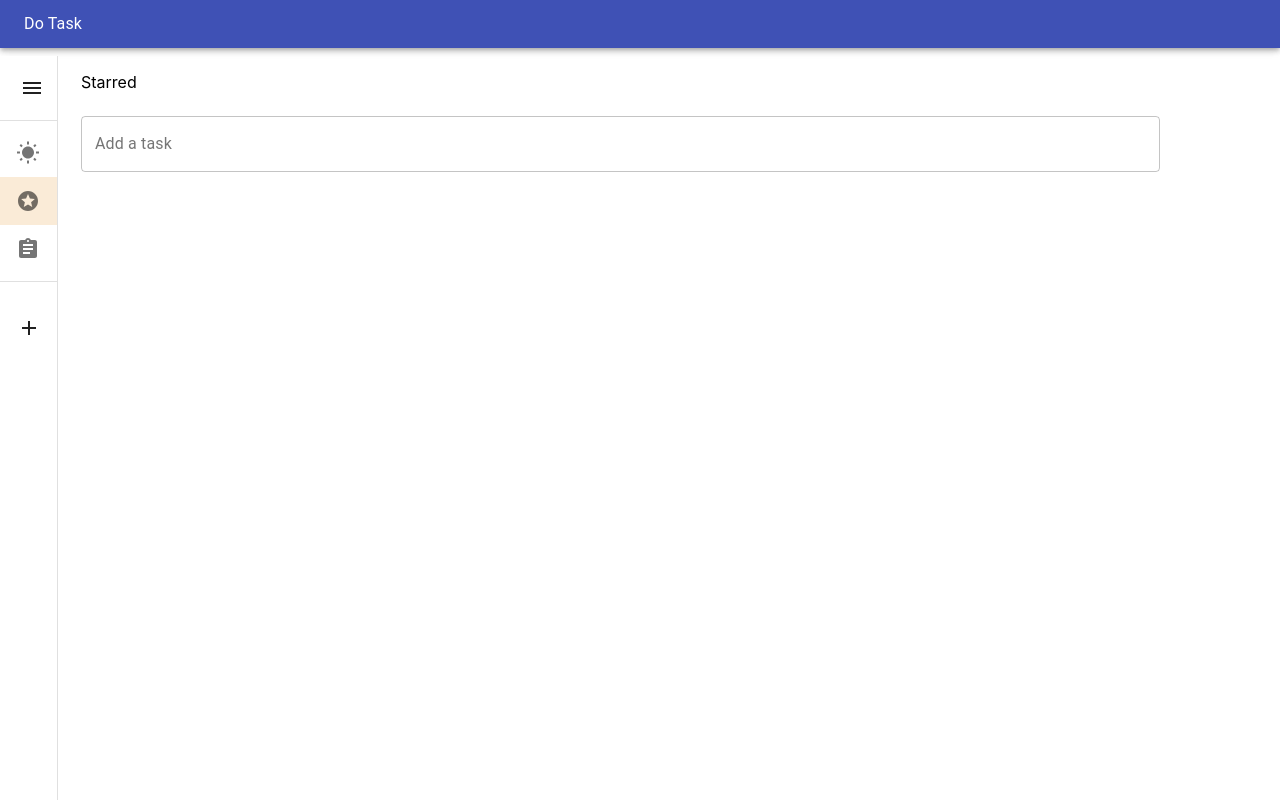
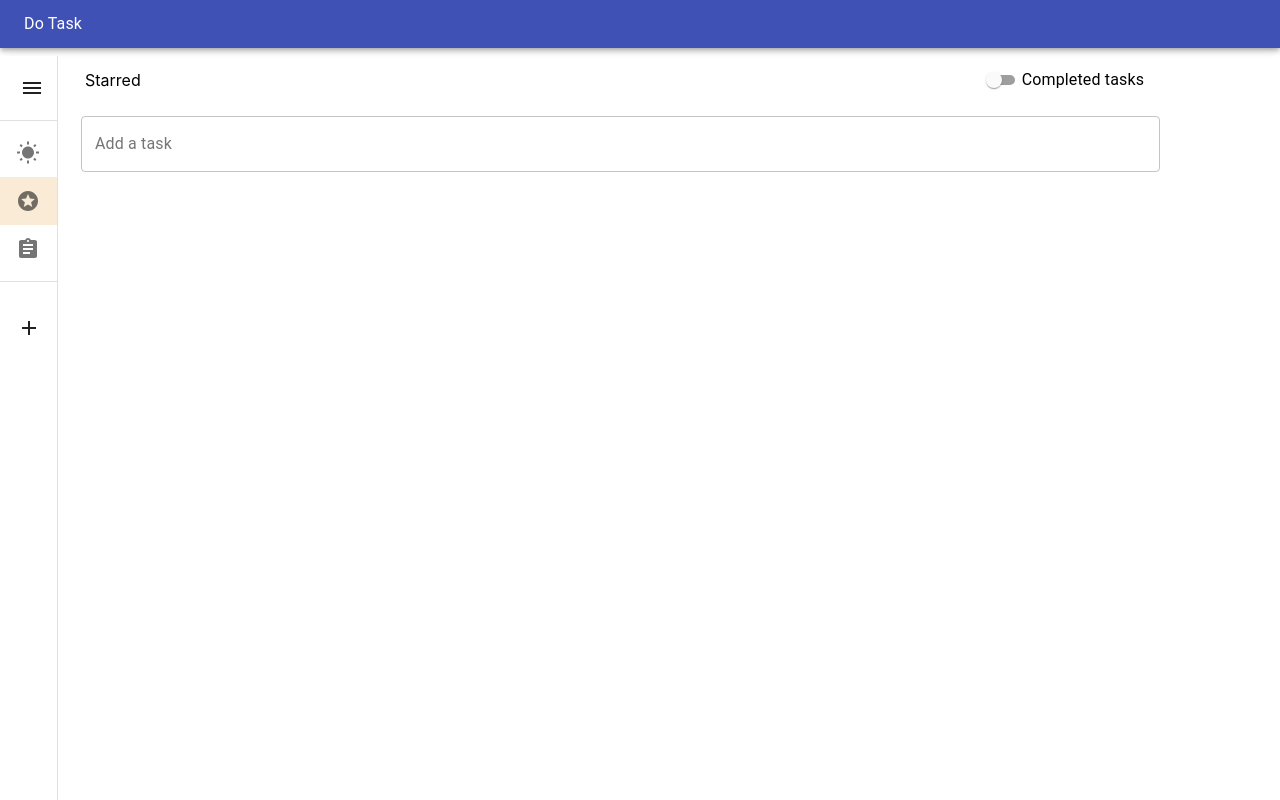
Before and after one commit to siddartha999/Todo, a React (Create React App) app: page /starred in a window 1280 px wide. Built offline with nearby package versions, Linux system fonts and the light colour scheme.

Commit message:
Added completion status for the individual tasks. Refactored the code in the InputForm componennt as well.

```diff
--- a/src/InputForm/InputForm.js
+++ b/src/InputForm/InputForm.js
@@ -31,12 +31,8 @@ const useStyles = makeStyles((theme) => ({
 const InputForm = forwardRef((props, ref) => {
   const classes = useStyles();
   const [inputValue, setInputValue] = useState("");
-  const dispatch = props.dispatch;
   const variant = props.variant || "outlined";
   const placeholderLabel = props.placeholderLabel || "";
-  const actionType = props.actionType || "ADD";
-  const listID = props.listID;
-  const isStarredMode = props.isStarredMode;
   const displayAddIcon = props.displayAddIcon;
 
   useEffect(() => {
@@ -57,13 +53,7 @@ const InputForm = forwardRef((props, ref) => {
 
   const handleSubmit = (event) => {
     event.preventDefault();
-    dispatch({
-      type: actionType,
-      inputValue: inputValue,
-      starred: isStarredMode,
-      listID: listID,
-      taskID: props.taskID,
-    });
+    props.submitHandler(inputValue);
     if (!props.noReset) {
       setInputValue("");
     }
--- a/src/NavSidebar/NavSidebar.js
+++ b/src/NavSidebar/NavSidebar.js
@@ -47,6 +47,16 @@ function NavSidebar() {
     if (!open) {
       setOpen(true);
     }
+  };
+
+  /**
+   * Handler to add a list-item.
+   */
+  const handleAddListItem = (inputValue) => {
+    dispatch({
+      type: "ADD_LIST_ITEM",
+      inputValue: inputValue,
+    });
   };
 
   return (
@@ -117,8 +127,7 @@ function NavSidebar() {
               ref={addNewListInputRef}
               placeholderLabel="New List"
               variant="outlined"
-              dispatch={dispatch}
-              actionType="ADD_LIST_ITEM"
+              submitHandler={handleAddListItem}
             ></InputForm>
           </div>
         </div>
--- a/src/Task/Task.js
+++ b/src/Task/Task.js
@@ -12,6 +12,8 @@ import Typography from "@material-ui/core/Typography";
 import { makeStyles } from "@material-ui/core/styles";
 import StarBorderSharpIcon from "@material-ui/icons/StarBorderSharp";
 import StarSharpIcon from "@material-ui/icons/StarSharp";
+import RadioButtonUncheckedIcon from "@material-ui/icons/RadioButtonUnchecked";
+import CheckCircleOutlineIcon from "@material-ui/icons/CheckCircleOutline";
 
 const useStyles = makeStyles({
   root: {
@@ -44,6 +46,7 @@ const Task = (props) => {
   const dispatch = props.dispatch;
   const taskID = props.details.id;
   const steps = props.details.steps;
+  const isTaskCompleted = props.details.isComplete;
 
   const handleToggleStarred = (event) => {
     event.preventDefault();
@@ -73,10 +76,25 @@ const Task = (props) => {
     return;
   };
 
+  /**
+   *  Handler to toggle the completion status of the task.
+   */
+  const handleToggleTaskCompletion = () => {
+    dispatch({ type: "TOGGLE_TASK_COMPLETION", taskID: taskID });
+  };
+
   return (
     <div className="Task">
       <Card className={classes.root}>
         <CardContent className={classes.content}>
+          <div className="Task-icon-wrapper">
+            {isTaskCompleted ? (
+              <CheckCircleOutlineIcon onClick={handleToggleTaskCompletion} />
+            ) : (
+              <RadioButtonUncheckedIcon onClick={handleToggleTaskCompletion} />
+            )}
+          </div>
+
           <div
             className="Task-details-wrapper"
             onClick={updateDisplayTaskDetails}
--- a/src/TaskDetails/TaskDetails.js
+++ b/src/TaskDetails/TaskDetails.js
@@ -83,12 +83,45 @@ const TaskDetails = (props) => {
   /**
    * Handler to toggle the completion status of a step.
    */
-  const handleToggleComplete = (event) => {
+  const handleToggleStepCompletion = (event) => {
     const stepID = event.target.getAttribute("value");
     dispatch({
       type: "TOGGLE_STEP_COMPLETION",
       taskID: taskID,
       stepID: stepID,
+    });
+  };
+
+  /**
+   * Handler to update the name of the task.
+   */
+  const handleUpdateTaskName = (inputValue) => {
+    dispatch({
+      type: "UPDATE_TASK_NAME",
+      inputValue: inputValue,
+      taskID: taskID,
+    });
+  };
+
+  /**
+   * Handler to update the name of a step.
+   */
+  const handleUpdateStep = (inputValue) => {
+    dispatch({
+      type: "UPDATE_STEP",
+      inputValue: inputValue,
+      taskID: props.taskID,
+    });
+  };
+
+  /**
+   * Handler to add a step to the task.
+   */
+  const handleAddStep = (inputValue) => {
+    dispatch({
+      type: "ADD_STEP",
+      inputValue: inputValue,
+      taskID: taskID,
     });
   };
 
@@ -99,12 +132,10 @@ const TaskDetails = (props) => {
           <div className="TaskDetails-header-title-wrapper">
             <InputForm
               variant="standard"
-              actionType="UPDATE_TASK_NAME"
-              dispatch={dispatch}
-              taskID={taskID}
               initialValue={taskName}
               placeholderLabel="Update task"
               noReset
+              submitHandler={handleUpdateTaskName}
             />
           </div>
         </Card>
@@ -121,12 +152,12 @@ const TaskDetails = (props) => {
                 <div className="TaskDetails-toggle-completed-icon-container">
                   {stepItem.isComplete ? (
                     <CheckCircleOutlineIcon
-                      onClick={handleToggleComplete}
+                      onClick={handleToggleStepCompletion}
                       value={stepItem.id}
                     />
                   ) : (
                     <RadioButtonUncheckedIcon
-                      onClick={handleToggleComplete}
+                      onClick={handleToggleStepCompletion}
                       value={stepItem.id}
                     />
                   )}
@@ -136,9 +167,8 @@ const TaskDetails = (props) => {
                   <InputForm
                     variant="standard"
                     actionType="UPDATE_STEP"
-                    dispatch={dispatch}
-                    taskID={taskID}
                     initialValue={stepItem.step}
+                    submitHandler={handleUpdateStep}
                   />
                 </div>
                 <div
@@ -157,10 +187,8 @@ const TaskDetails = (props) => {
             <InputForm
               variant="standard"
               placeholderLabel="Add step"
-              actionType="ADD_STEP"
-              dispatch={dispatch}
-              taskID={taskID}
               displayAddIcon
+              submitHandler={handleAddStep}
             />
           </div>
         </Card>
--- a/src/Tasks/Tasks.css
+++ b/src/Tasks/Tasks.css
@@ -23,10 +23,25 @@
   width: 0;
 }
 
+.Tasks-main-content-header {
+  width: 90%;
+  height: 3rem;
+  min-width: 250px;
+  display: flex;
+  align-items: center;
+  justify-content: space-between;
+}
+
 .Tasks-title-container {
-  width: 100%;
-  height: 3rem;
+  width: 20%;
   text-align: left;
+  padding-left: 0.25rem;
+}
+
+.Tasks-header-toggle-display-completed-tasks-container {
+  height: 1.5rem;
+  display: flex;
+  flex-wrap: wrap;
 }
 
 .Tasks-input-task-form-container {
--- a/src/Tasks/Tasks.js
+++ b/src/Tasks/Tasks.js
@@ -12,6 +12,9 @@ import TasksReducer from "./Tasks.reducer";
 import InputForm from "../InputForm/InputForm";
 import Task from "../Task/Task";
 import TaskDetails from "../TaskDetails/TaskDetails";
+import Switch from "@material-ui/core/Switch";
+import FormControlLabel from "@material-ui/core/FormControlLabel";
+import useToggle from "../ReusableHooks/useToggle";
 
 const Tasks = (props) => {
   const title = props.title || "Tasks";
@@ -21,11 +24,21 @@ const Tasks = (props) => {
   const isStarredMode = props.starredMode;
   const listID = props.listID;
   const [selectedTaskID, setSelectedTaskID] = useState(null);
+  const [displayCompletedTasks, toggleDisplayCompletedTasks] = useToggle(false);
 
   if (!tasksList || !dispatch) {
     //If the tasksList, dispatch aren't retrieved from props i.e, not in starred or list-mode(for now)
     //retrieve them through the reducer.
     [tasksList, dispatch] = TasksReducer();
+  }
+
+  //If the mode is set to display the completed tasks.
+  if (displayCompletedTasks) {
+    //filtering out the completed tasks.
+    tasksList = tasksList.filter((task) => task.isComplete);
+  } else {
+    //filtering out the pending tasks.
+    tasksList = tasksList.filter((task) => !task.isComplete);
   }
 
   const displayTaskDetailsSection = (taskID) => {
@@ -38,6 +51,19 @@ const Tasks = (props) => {
   const closeTaskDetailsSection = () => {
     //Closes the task-details section.
     setDisplayTaskDetails(false);
+  };
+
+  /**
+   * Handler to add a task.
+   */
+  const handleAddTask = (inputValue) => {
+    dispatch({
+      type: "ADD_TASK",
+      inputValue: inputValue,
+      starred: isStarredMode,
+      listID: listID,
+      isComplete: displayCompletedTasks,
+    });
   };
 
   /**
@@ -104,20 +130,45 @@ const Tasks = (props) => {
     );
   };
 
+  /**
+   * Handler to toggle the display between completed and non-completed tasks.
+   */
+  const handleToggleDisplayCompletedTasks = () => {
+    toggleDisplayCompletedTasks();
+    //Closing the task-details section, in case if it is open, as the current selected
+    //task will be present either in pending or completed state, but not both.
+    //Therefore, to prevent misleading the user, during toggle, the task-details
+    //section will be closed.
+    setDisplayTaskDetails(false);
+  };
+
   return (
     <div className="Tasks">
       <div className="Tasks-main-content">
-        <div className="Tasks-title-container">
-          <p>{title}</p>
+        <div className="Tasks-main-content-header">
+          <div className="Tasks-title-container">
+            <p>{title}</p>
+          </div>
+          <div className="Tasks-header-toggle-display-completed-tasks-container">
+            <FormControlLabel
+              control={
+                <Switch
+                  checked={displayCompletedTasks}
+                  onChange={handleToggleDisplayCompletedTasks}
+                  size="small"
+                />
+              }
+              label="Completed tasks"
+            />
+          </div>
         </div>
+
         <div className="Tasks-input-task-form-container">
           <InputForm
-            dispatch={dispatch}
-            listID={listID}
             placeholderLabel="Add a task"
             actionType="ADD_TASK"
             variant="outlined"
-            isStarredMode={isStarredMode}
+            submitHandler={handleAddTask}
           />
         </div>
         <div className="Tasks-task-list-container">
--- a/src/Tasks/Tasks.reducer.js
+++ b/src/Tasks/Tasks.reducer.js
@@ -32,6 +32,7 @@ const reducer = (state, action) => {
         ...state,
         {
           id: uuidv4(),
+          isComplete: action.isComplete,
           task: action.inputValue,
           isStarred: action.starred || false,
           listID: action.listID,
@@ -47,6 +48,15 @@ const reducer = (state, action) => {
       return state.filter((task) => {
         if (task.id === action.id) {
           task.isStarred = !task.isStarred;
+        }
+        return task;
+      });
+
+    case "TOGGLE_TASK_COMPLETION": //Toggles the completion status of a task.
+      return state.filter((task) => {
+        if (task.id === action.taskID) {
+          //If the current task is the task in action, toggle its completion status.
+          task.isComplete = !task.isComplete;
         }
         return task;
       });
```
